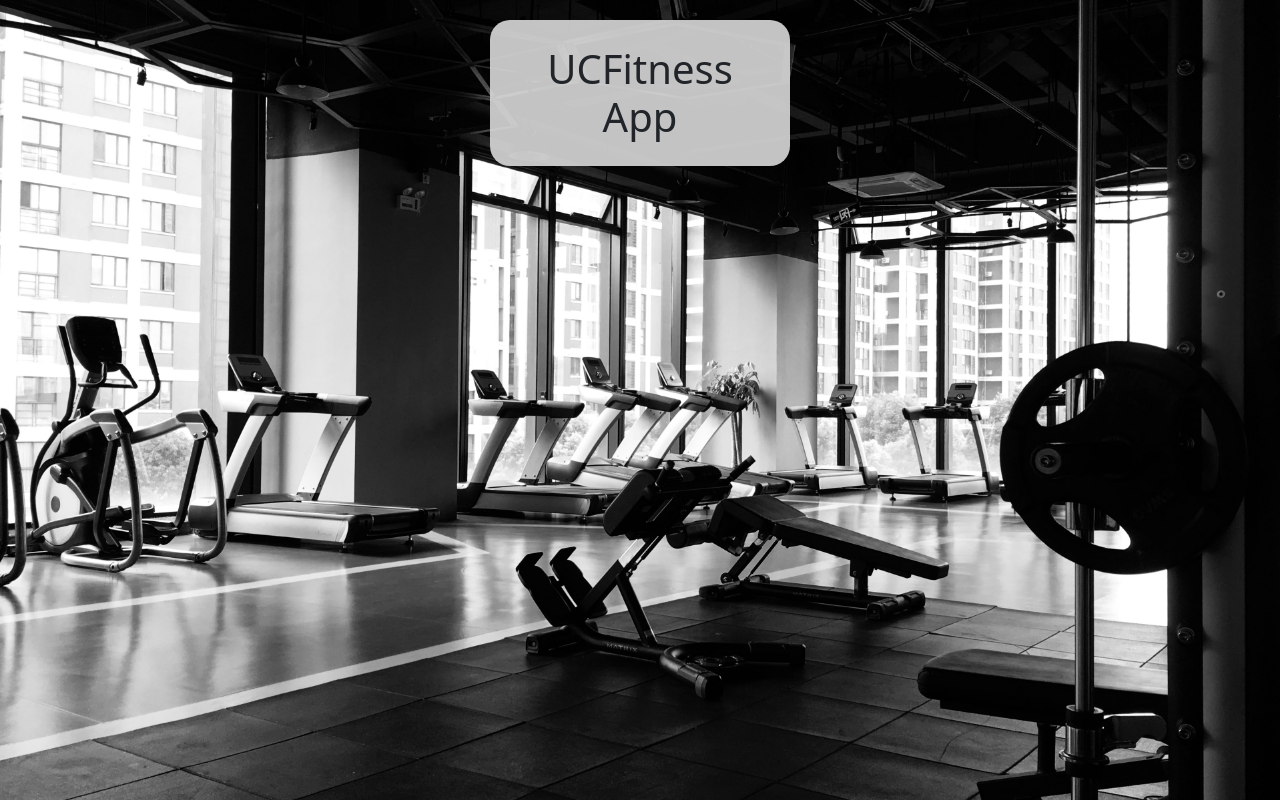
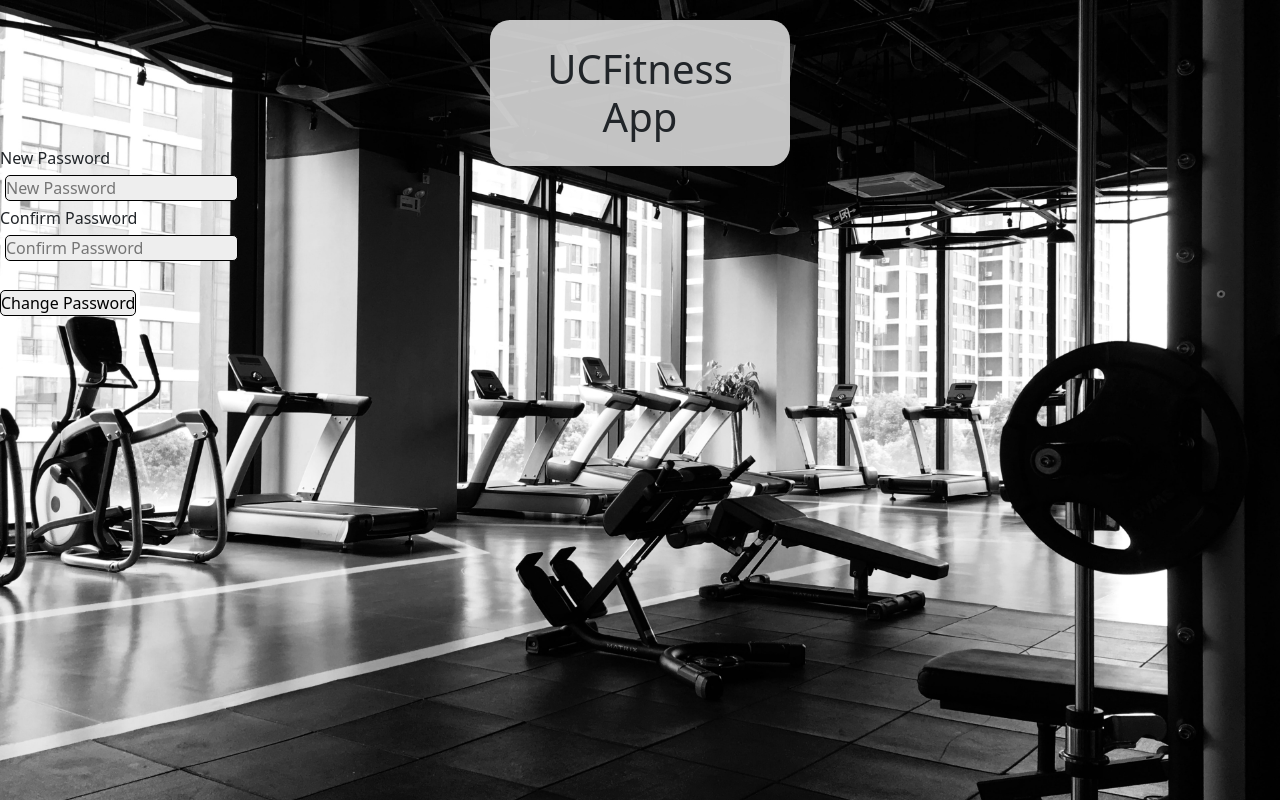
Before and after one commit to BrandonN24/workout-app, a React (Create React App) app in the folder frontend/: page /NewPasswordPage in a window 1280 px wide. Built offline with nearby package versions, Linux system fonts and the light colour scheme.

Commit message:
Several bug fixes to Login, NavBar, and Stats.js files and finished functionality for ForgotPassword and NewPassword.js

```diff
--- a/frontend/src/components/ForgotPassword.js
+++ b/frontend/src/components/ForgotPassword.js
@@ -5,8 +5,9 @@ function ForgotPassword()
 {
     const [message, setMessage] = useState('');
 
-    let email; // this holds the email entered by the user
-    let login; // this holds the login entered by the user
+    const [email, setEmail]  = useState('');; // this holds the email entered by the user
+    const [login, setLogin]  = useState('');; // this holds the login entered by the user
+    const [vCodeString, setVCode] = useState(''); // this holds the verification code entered by the user
 
     // Create variable to hold verification code entered from user.
     let vCode;
@@ -48,6 +49,7 @@ function ForgotPassword()
             }
             else{
                 setMessage("User found!");
+                localStorage.setItem('user_data', login.value);
             }
         }
         catch(e){
@@ -104,9 +106,6 @@ function ForgotPassword()
     {
         event.preventDefault();
 
-        // store the verificationCode in a constant variable.
-        const vCodeString = vCode.value;
-
         if(email === "" || email === undefined)
             return;
 
@@ -114,11 +113,10 @@ function ForgotPassword()
         let temp =
         {
             email: email.value,
-            vCode: vCodeString
+            vCode: vCodeString.value
         };
 
         let js = JSON.stringify(temp);
-        console.log(js);
 
         try
         {
@@ -152,8 +150,8 @@ function ForgotPassword()
         <>
             <div id="forgotPasswordInfo">
                 <form>
-                    <input type="text" id="forgotLoginBox" placeholder="Login" ref={(capture) => login = capture} /><br />
-                    <input type="text" id="forgotEmailBox" placeholder="Email" ref={(capture) => email = capture} /><br />
+                    <input type="text" id="forgotLoginBox" placeholder="Login" ref={(capture) => setLogin(capture)} /><br />
+                    <input type="text" id="forgotEmailBox" placeholder="Email" ref={(capture) => setEmail(capture)} /><br />
                 </form>
             </div>
             <div id="ForgotPasswordEmailDiv">
@@ -166,7 +164,7 @@ function ForgotPassword()
 
                 <form onSubmit={verifyPasswordChange}>
                     <span id="inner-title">Enter your verification code here</span><br />
-                    <input type="text" id="verifyCode" placeholder="Verification Code" ref={(c) => vCode = c}/><br />
+                    <input type="text" id="verifyCode" placeholder="Verification Code" ref={(c) => setVCode(c)}/><br />
                     <input type="submit" id="verifyPasswordChangeButton" class="buttons" value = "Verify" onClick={verifyPasswordChange} />
                 </form>
 
--- a/frontend/src/components/Login.js
+++ b/frontend/src/components/Login.js
@@ -17,8 +17,8 @@ function saveCookie()
 
 function Login()
 {
-    var loginName;
-    var loginPassword;
+    const [loginName, setLoginName] = useState('');
+    const [loginPassword, setLoginPassword] = useState('');
 
     const [message,setMessage] = useState('');
 
@@ -103,14 +103,13 @@ function Login()
         <div class="loginContainer">
             <div class="loginDiv">
                 <form onSubmit={doLogin}>
-                <span id="inner-title">PLEASE LOGIN</span><br />
-                <input type="text" id="loginName" placeholder="Username" ref={(c) => loginName = c} /><br />
-                <input type="password" id="loginPassword" placeholder="Password" ref={(c) => loginPassword = c} /><br />
+                <input type="text" id="loginName" placeholder="Username" ref={(c) => setLoginName(c)} /><br />
+                <input type="password" id="loginPassword" placeholder="Password" ref={(c) => setLoginPassword(c)} /><br />
 
                 <input type="submit" id="loginButton" class="buttons" value = "Sign In"
                 onClick={doLogin} />
                 </form>
-                <span id="loginResult">{message}</span><br />
+                <span id="loginResult">{message}</span>
 
                 <div id = "registerPrompt">
                     <span style={{fontSize:15}}>
--- a/frontend/src/components/NavBar.js
+++ b/frontend/src/components/NavBar.js
@@ -3,6 +3,12 @@ import { Link } from 'react-router-dom';
 import './../css/NavBar.css';
 
 const NavBar = () => {
+
+  const logout = async event =>
+  {
+    localStorage.clear();
+  }
+
   return (
       <nav>
         <ul>
@@ -18,7 +24,7 @@ const NavBar = () => {
           <Link class="linkBar" to="/StatsPage">
             Stats
           </Link>
-          <Link class="linkBar" to="/">
+          <Link class="linkBar" onClick={logout} to="/">
             Logout
             </Link>
         </ul>
--- /dev/null
+++ b/frontend/src/components/NewPassword.js
@@ -0,0 +1,92 @@
+import React, {useState} from 'react';
+import './../css/NewPassword.css';
+
+function NewPassword()
+{
+    const [newPassword, setNewPassword] = useState('');
+    const [confirmPassword, setConfirmPassword] = useState('');
+    const [message, setMessage] = useState('');
+
+    const changePassword = async event =>
+    {
+        event.preventDefault();
+
+        if(newPassword.value !== confirmPassword.value)
+        {
+            setMessage('Passwords do not match!');
+            return;
+        }
+        else{
+            setMessage('');
+        }
+
+        let login = localStorage.getItem('user_data');
+
+        let changePasswordPayload =
+        {
+            login: login,
+            password: newPassword.value
+        }
+
+        console.log(changePasswordPayload);
+
+        let changePasswordPayloadJS = JSON.stringify(changePasswordPayload);
+
+        try
+        {
+            let bp = require('./Path.js');
+
+            const changePasswordResponse = await fetch(bp.buildPath('api/changePassword'),
+                {method:'POST',body:changePasswordPayloadJS,headers:{'Content-Type': 'application/json'}});
+
+            // parse the response from the api into JSON
+            let changePasswordRes = JSON.parse(await changePasswordResponse.text());
+
+            if(changePasswordRes.error !== '')
+            {
+                setMessage(changePasswordRes.error);
+                return;
+            }
+            else{
+                setMessage("Password changed!");
+                window.location.href = '/';
+            }
+        }
+        catch(e)
+        {
+            alert(e.toString());
+        }
+    }
+
+    return (
+        <>
+            <div class="newPasswordContainer">
+                <div class="newPasswordDiv">
+                    <span>
+                        New Password
+                    </span>
+                    <br/>
+                    <input type="text" id="newPassword" placeholder="New Password" ref={(capture) => setNewPassword(capture)} />
+                </div>
+                <div class="confirmPasswordDiv">
+                    <span>
+                        Confirm Password
+                    </span>
+                    <br/>
+                    <input type="text" id="confirmNewPassword" placeholder="Confirm Password" ref={(capture) => setConfirmPassword(capture)} />
+                </div>
+                <div>
+                    <span id="forgotPasswordResult">{message}</span>
+                    <br/>
+                    <form onSubmit={changePassword}>
+                        <input type="submit" id="changePasswordButton" class="buttons" value = "Change Password"
+                        onClick={changePassword}/>
+                    </form>
+                </div>
+            </div>
+
+        </>
+    )
+}
+
+export default NewPassword;
--- a/frontend/src/components/Stats.js
+++ b/frontend/src/components/Stats.js
@@ -8,7 +8,7 @@ function Stats()
   let login = userID.login;
   let jwtToken = userID.jwtToken.accessToken;
 
-  let exerciseQuery;
+  const [exerciseQuery, setExerciseQuery] = useState('');
 
   // Create the data points table
   const [table, setTable] = useState([]);
@@ -18,8 +18,6 @@ function Stats()
   {
     setTable([]);
     event.preventDefault();
-
-    let exerciseQuery = document.getElementById('exerciseQuery');
 
     let inPayload = {
       login: login,
@@ -113,7 +111,7 @@ function Stats()
       <div id="statContainer">
       <div class="searchbar">
         <form>
-            <input type="text" id = "exerciseQuery" placeholder="Exercise" ref={(c) => exerciseQuery = c}/>
+            <input type="text" id = "exerciseQuery" placeholder="Exercise" ref={(c) => setExerciseQuery(c)}/>
             <input type="button" id="searchButton" onClick ={doSearch} value = 'Search'/>
             <span id="searchResult"></span>
         </form>
--- a/frontend/src/pages/NewPasswordPage.js
+++ b/frontend/src/pages/NewPasswordPage.js
@@ -1,6 +1,6 @@
 import React from 'react';
 import PageTitle from '../components/PageTitle';
-//import ForgotPassword from '../components/ForgotPassword';
+import NewPassword from '../components/NewPassword.js';
 
 const NewPasswordPage = () =>
 {
@@ -8,7 +8,7 @@ const NewPasswordPage = () =>
     return(
       <div>
         <PageTitle />
-
+        <NewPassword />
       </div>
     );
 };
```
Also changed, not shown: 1 other file (tests, documents, lock files or other folders).
